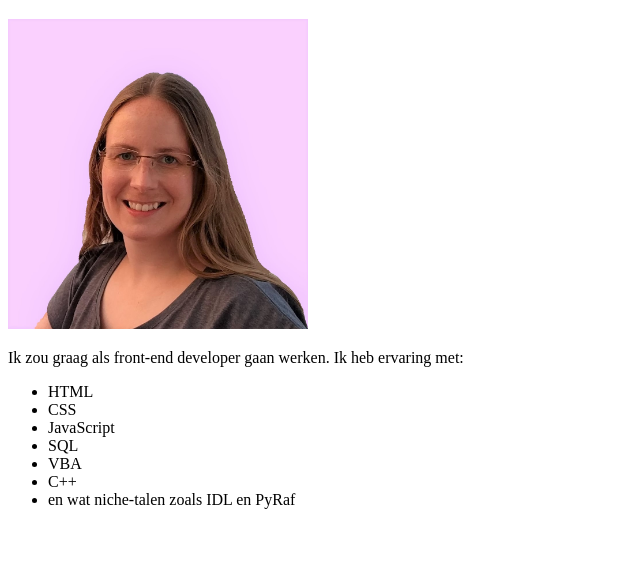
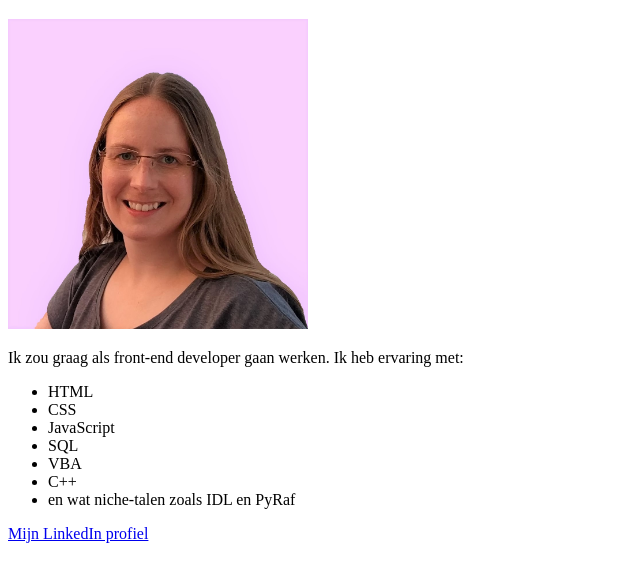
Before and after one commit to DisneyAlba/static-html-website, a plain HTML site: page index.html in a window 1280 px wide. Shown: the part 61-642 px from the top of the page, without its empty margins (0-640 px from the left). Drawn offline with Linux system fonts and the light colour scheme.

Commit message:
Linkje toegevoegd

```diff
--- a/index.html
+++ b/index.html
@@ -17,5 +17,6 @@
             <li>C++</li>
             <li>en wat niche-talen zoals IDL en PyRaf</li>
         </ul>
+        <a href="https://www.linkedin.com/in/sybrown" target="_blank">Mijn LinkedIn profiel</a>
     </body>
 </html>
```
